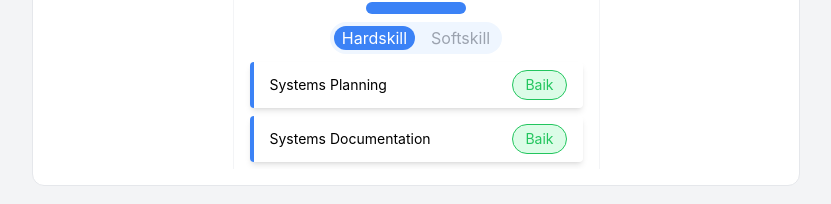
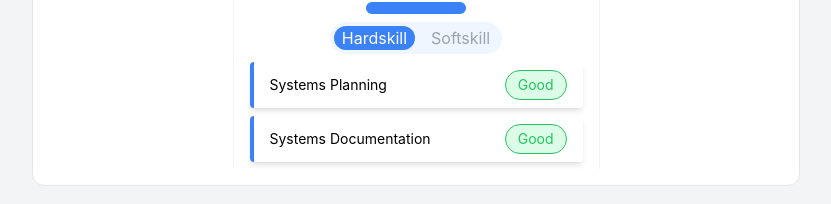
Before and after one commit to Rezananda/rezananda.github.io, a React (Create React App) app: page /resume in a window 1280 px wide. Shown: the part 454-658 px from the top of the page, without its empty margins (224-1055 px from the left). Built offline with nearby package versions, Linux system fonts and the light colour scheme.

Commit message:
fixed status resume and fixed link

```diff
--- a/src/components/HardskillTab.js
+++ b/src/components/HardskillTab.js
@@ -6,43 +6,43 @@ const HardskillTab = () => {
         <div className='rounded border-l-4 border-blue-500 shadow-md px-4 py-2 flex w-full dark:bg-black'>
           <div className='flex justify-between items-center w-full'>
             <p className='text-sm'>Systems Planning</p>
-            <span className='bg-green-100 px-3 py-1 rounded-full border border-green-500 text-sm text-green-500'>Baik</span>
+            <span className='bg-green-100 px-3 py-1 rounded-full border border-green-500 text-sm text-green-500'>Good</span>
           </div>
         </div>
         <div className='rounded border-l-4 border-blue-500 shadow-md px-4 py-2 flex w-full dark:bg-black'>
           <div className='flex justify-between items-center w-full'>
             <p className='text-sm'>Systems Documentation</p>
-            <span className='bg-green-100 px-3 py-1 rounded-full border border-green-500 text-sm text-green-500'>Baik</span>
+            <span className='bg-green-100 px-3 py-1 rounded-full border border-green-500 text-sm text-green-500'>Good</span>
           </div>
         </div>
         <div className='rounded border-l-4 border-blue-500 shadow-md px-4 py-2 flex w-full dark:bg-black'>
           <div className='flex justify-between items-center w-full'>
             <p className='text-sm'>Figma</p>
-            <span className='bg-green-100 px-3 py-1 rounded-full border border-green-500 text-sm text-green-500'>Baik</span>
+            <span className='bg-green-100 px-3 py-1 rounded-full border border-green-500 text-sm text-green-500'>Good</span>
           </div>
         </div>
         <div className='rounded border-l-4 border-blue-500 shadow-md px-4 py-2 flex w-full dark:bg-black'>
           <div className='flex justify-between items-center w-full'>
             <p className='text-sm'>React JS</p>
-            <span className='bg-green-100 px-3 py-1 rounded-full border border-green-500 text-sm text-green-500'>Baik</span>
+            <span className='bg-green-100 px-3 py-1 rounded-full border border-green-500 text-sm text-green-500'>Good</span>
           </div>
         </div>
         <div className='rounded border-l-4 border-blue-500 shadow-md px-4 py-2 flex w-full dark:bg-black'>
           <div className='flex justify-between items-center w-full'>
             <p className='text-sm'>Django</p>
-            <span className='bg-green-100 px-3 py-1 rounded-full border border-green-500 text-sm text-green-500'>Baik</span>
+            <span className='bg-green-100 px-3 py-1 rounded-full border border-green-500 text-sm text-green-500'>Good</span>
           </div>
         </div>
         <div className='rounded border-l-4 border-blue-500 shadow-md px-4 py-2 flex w-full dark:bg-black'>
           <div className='flex justify-between items-center w-full'>
             <p className='text-sm'>Flask</p>
-            <span className='bg-green-100 px-3 py-1 rounded-full border border-green-500 text-sm text-green-500'>Baik</span>
+            <span className='bg-green-100 px-3 py-1 rounded-full border border-green-500 text-sm text-green-500'>Good</span>
           </div>
         </div>
         <div className='rounded border-l-4 border-blue-500 shadow-md px-4 py-2 flex w-full dark:bg-black'>
           <div className='flex justify-between items-center w-full'>
             <p className='text-sm'>Tailwind</p>
-            <span className='bg-green-100 px-3 py-1 rounded-full border border-green-500 text-sm text-green-500'>Baik</span>
+            <span className='bg-green-100 px-3 py-1 rounded-full border border-green-500 text-sm text-green-500'>Good</span>
           </div>
         </div>
     </>
--- a/src/components/SoftskillTab.js
+++ b/src/components/SoftskillTab.js
@@ -6,37 +6,37 @@ const SoftskillTab = () => {
         <div className='rounded border-l-4 border-blue-500 shadow-md px-4 py-2 flex w-full dark:bg-black'>
           <div className='flex justify-between items-center w-full'>
             <p className='text-sm'>Communication</p>
-            <span className='bg-green-100 px-3 py-1 rounded-full border border-green-500 text-sm text-green-500'>Baik</span>
+            <span className='bg-green-100 px-3 py-1 rounded-full border border-green-500 text-sm text-green-500'>Good</span>
           </div>
         </div>
         <div className='rounded border-l-4 border-blue-500 shadow-md px-4 py-2 flex w-full dark:bg-black'>
           <div className='flex justify-between items-center w-full'>
             <p className='text-sm'>Team Work</p>
-            <span className='bg-green-100 px-3 py-1 rounded-full border border-green-500 text-sm text-green-500'>Baik</span>
+            <span className='bg-green-100 px-3 py-1 rounded-full border border-green-500 text-sm text-green-500'>Good</span>
           </div>
         </div>
         <div className='rounded border-l-4 border-blue-500 shadow-md px-4 py-2 flex w-full dark:bg-black'>
           <div className='flex justify-between items-center w-full'>
             <p className='text-sm'>Critical Thinking</p>
-            <span className='bg-green-100 px-3 py-1 rounded-full border border-green-500 text-sm text-green-500'>Baik</span>
+            <span className='bg-green-100 px-3 py-1 rounded-full border border-green-500 text-sm text-green-500'>Good</span>
           </div>
         </div>
         <div className='rounded border-l-4 border-blue-500 shadow-md px-4 py-2 flex w-full dark:bg-black'>
           <div className='flex justify-between items-center w-full'>
             <p className='text-sm'>Analytical Thinking</p>
-            <span className='bg-green-100 px-3 py-1 rounded-full border border-green-500 text-sm text-green-500'>Baik</span>
+            <span className='bg-green-100 px-3 py-1 rounded-full border border-green-500 text-sm text-green-500'>Good</span>
           </div>
         </div>
         <div className='rounded border-l-4 border-blue-500 shadow-md px-4 py-2 flex w-full dark:bg-black'>
           <div className='flex justify-between items-center w-full'>
             <p className='text-sm'>Creative</p>
-            <span className='bg-green-100 px-3 py-1 rounded-full border border-green-500 text-sm text-green-500'>Baik</span>
+            <span className='bg-green-100 px-3 py-1 rounded-full border border-green-500 text-sm text-green-500'>Good</span>
           </div>
         </div>
         <div className='rounded border-l-4 border-blue-500 shadow-md px-4 py-2 flex w-full dark:bg-black'>
           <div className='flex justify-between items-center w-full'>
             <p className='text-sm'>Time Management</p>
-            <span className='bg-green-100 px-3 py-1 rounded-full border border-green-500 text-sm text-green-500'>Baik</span>
+            <span className='bg-green-100 px-3 py-1 rounded-full border border-green-500 text-sm text-green-500'>Good</span>
           </div>
         </div>
     </>
--- a/src/pages/Beranda.js
+++ b/src/pages/Beranda.js
@@ -10,13 +10,13 @@ const Beranda = () => {
             <img className='rounded-full' src={image} alt='person'/>
           </div>
           <div className='flex items-center justify-evenly w-full'>
-            <a href='https://www.linkedin.com/in/made-rezananda-putra-89a14016b/'>
+            <a href='https://www.linkedin.com/in/made-rezananda-putra-89a14016b/' target={'_blank'} rel='noreferrer'>
               <img className='w-10 h-10' alt='linkedin' src="https://img.icons8.com/color/48/000000/linkedin.png"/>
             </a>
-            <a href='https://www.instagram.com/rezanandaptr/'>
+            <a href='https://www.instagram.com/rezanandaptr/' target={'_blank'} rel='noreferrer'>
               <img className='w-10 h-10' alt='linkedin' src="https://img.icons8.com/fluency/48/000000/instagram-new.png"/>
             </a>
-            <a href='https://twitter.com/rezanandaptr'>
+            <a href='https://twitter.com/rezanandaptr' target={'_blank'} rel='noreferrer'>
               <img className='w-10 h-10' alt='linkedin' src="https://img.icons8.com/color/48/000000/twitter--v1.png"/>
             </a>
           </div>
```
